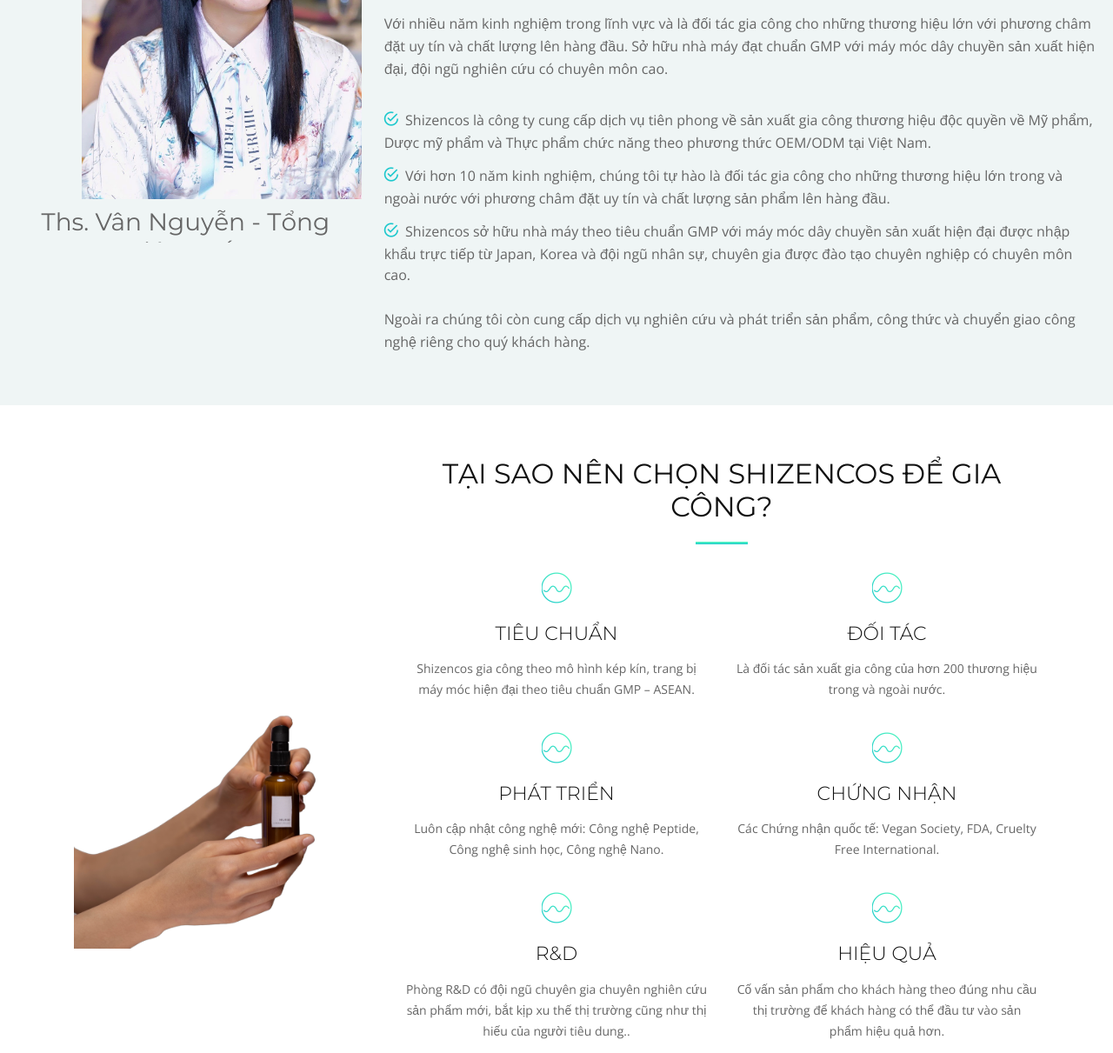
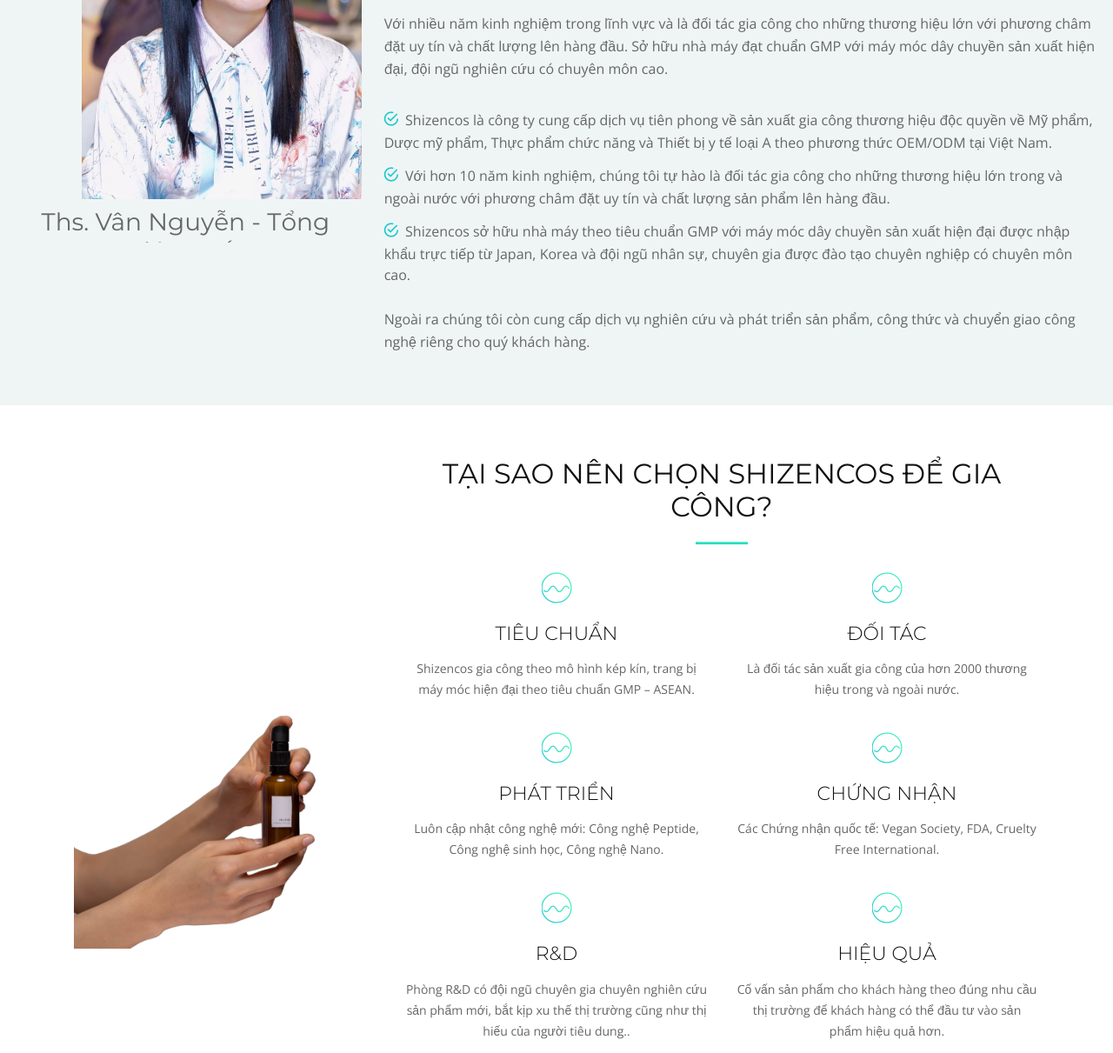
Before and after one commit to Tainm1999/landingpage, a plain HTML site: page index.html in a window 1280 px wide. Shown: the part 1280-2491 px from the top of the page at 87% size. Drawn offline with nearby package versions, Linux system fonts and the light colour scheme; files whose address does not match are found by name.

Commit message:
fix text

```diff
--- a/index.html
+++ b/index.html
@@ -166,7 +166,7 @@
             <h3>Shizencos là công ty cung cấp dịch vụ tiên phong về sản xuất gia công thương hiệu độc quyền về Mỹ phẩm, Dược mỹ phẩm, Thực phẩm chức năng và Thiết bị y tế loại A. Với nhiều năm kinh nghiệm trong lĩnh vực và là đối tác gia công cho những thương hiệu lớn với phương châm đặt uy tín và chất lượng lên hàng đầu. Sở hữu nhà máy đạt chuẩn GMP với máy móc dây chuyền sản xuất hiện đại, nhân công được đào tạo chuyên nghiệp có chuyên môn cao.</h3>
             <p>Với nhiều năm kinh nghiệm trong lĩnh vực và là đối tác gia công cho những thương hiệu lớn với phương châm đặt uy tín và chất lượng lên hàng đầu. Sở hữu nhà máy đạt chuẩn GMP với máy móc dây chuyền sản xuất hiện đại, đội ngũ nghiên cứu có chuyên môn cao.</p>
             <ul>
-              <li><i class="ion-android-checkmark-circle"></i> Shizencos là công ty cung cấp dịch vụ tiên phong về sản xuất gia công thương hiệu độc quyền về Mỹ phẩm, Dược mỹ phẩm và Thực phẩm chức năng theo phương thức OEM/ODM tại Việt Nam.</li>
+              <li><i class="ion-android-checkmark-circle"></i> Shizencos là công ty cung cấp dịch vụ tiên phong về sản xuất gia công thương hiệu độc quyền về Mỹ phẩm, Dược mỹ phẩm, Thực phẩm chức năng và Thiết bị y tế loại A theo phương thức OEM/ODM tại Việt Nam.</li>
               <li><i class="ion-android-checkmark-circle"></i> Với hơn 10 năm kinh nghiệm, chúng tôi tự hào là đối tác gia công cho những thương hiệu lớn trong và ngoài nước với phương châm đặt uy tín và chất lượng sản phẩm lên hàng đầu.</li>
               <li><i class="ion-android-checkmark-circle"></i> Shizencos sở hữu nhà máy theo tiêu chuẩn GMP với máy móc dây chuyền sản xuất hiện đại được nhập khẩu trực tiếp từ Japan, Korea và đội ngũ nhân sự, chuyên gia được đào tạo chuyên nghiệp có chuyên môn cao. </li>
             </ul>
@@ -212,7 +212,7 @@
               <div class="col-lg-6 col-md-6 box" data-aos="fade-left" data-aos-delay="100">
                 <div class="icon"><i class="ion-ios-analytics-outline"></i></div>
                 <h4 class="title"><a href="">ĐỐI TÁC</a></h4>
-                <p class="description">Là đối tác sản xuất gia công của hơn 200 thương hiệu trong và ngoài nước.</p>
+                <p class="description">Là đối tác sản xuất gia công của hơn 2000 thương hiệu trong và ngoài nước.</p>
               </div>
               <div class="col-lg-6 col-md-6 box" data-aos="fade-left" data-aos-delay="200">
                 <div class="icon"><i class="ion-ios-analytics-outline"></i></div>
@@ -276,7 +276,7 @@
                 <p data-aos="fade-left">Trở thành đơn vị gia công Mỹ phẩm – Thực Phẩm Chức Năng Uy Tín hàng đầu Việt Nam.</p></div>
                 <div><i class="ion-ios-color-filter-outline" data-aos="fade-left" data-aos-delay="200" style="font-size: 80px;"></i>
                 <p data-aos="fade-left" data-aos-delay="200">Đối tác gia công sản xuất sản phẩm cho các nước khu vực Châu Á và Trên Thế Giới. Xuất khẩu Mỹ phẩm – Thực Phẩm Chức Năng Made in Viet Nam ra nước ngoài.</p></div>
-                <div><i class="ion-ios-barcode-outline" data-aos="fade-left" data-aos-delay="400" style="font-size: 80px;"></i>
+                <div style="margin-top: 10px;"><i class="ion-ios-barcode-outline" data-aos="fade-left" data-aos-delay="400" style="font-size: 80px;"></i>
                 <p data-aos="fade-left" data-aos-delay="400">Đơn vị chuyển giao quy trình công nghệ sản xuất mỹ phẩm hàng đầu Việt Nam.</p></div>
               </div>
             </div>
@@ -390,42 +390,6 @@
           <div style="display: flex;justify-content: center;align-items: center;padding: 50px;"><img src="img/clinet/clinet3.png"></div>
           <p2 class="section-description">Chứng nhận cam kết Mỹ phẩm thuần chay - Chương trình kiểm soát và chứng nhận độc lập với sự công nhận quốc tế sản phẩm 100% hoàn toàn từ thức vật.</p2>
         </div>
-
-        <!-- <div class="row">
-
-          <div class="col-lg-6">
-            <div class="box" data-aos="fade-right">
-              <div class="icon"><i class="ion-ios-people-outline"></i></div>
-              <h4 class="title"><a href="">Lorem Ipsum</a></h4>
-              <p class="description">Voluptatum deleniti atque corrupti quos dolores et quas molestias excepturi sint occaecati cupiditate non provident etiro rabeta lingo.</p>
-            </div>
-          </div>
-
-          <div class="col-lg-6">
-            <div class="box" data-aos="fade-left">
-              <div class="icon"><i class="ion-android-done-all"></i></div>
-              <h4 class="title"><a href="">Dolor Sitema</a></h4>
-              <p class="description">Minim veniam, quis nostrud exercitation ullamco laboris nisi ut aliquip ex ea commodo consequat tarad limino ata nodera clas.</p>
-            </div>
-          </div>
-
-          <div class="col-lg-6">
-            <div class="box" data-aos="fade-right">
-              <div class="icon"><i class="ion-ios-heart-outline"></i></div>
-              <h4 class="title"><a href="">Sed ut perspiciatis</a></h4>
-              <p class="description">Duis aute irure dolor in reprehenderit in voluptate velit esse cillum dolore eu fugiat nulla pariatur trinige zareta lobur trade.</p>
-            </div>
-          </div>
-
-          <div class="col-lg-6">
-            <div class="box" data-aos="fade-left">
-              <div class="icon"><i class="ion-ios-analytics-outline"></i></div>
-              <h4 class="title"><a href="">Magni Dolores</a></h4>
-              <p class="description">Excepteur sint occaecat cupidatat non proident, sunt in culpa qui officia deserunt mollit anim id est laborum rideta zanox satirente madera</p>
-            </div>
-          </div>
-
-        </div> -->
       </div>
     </section><!-- #more-features -->
 
```
